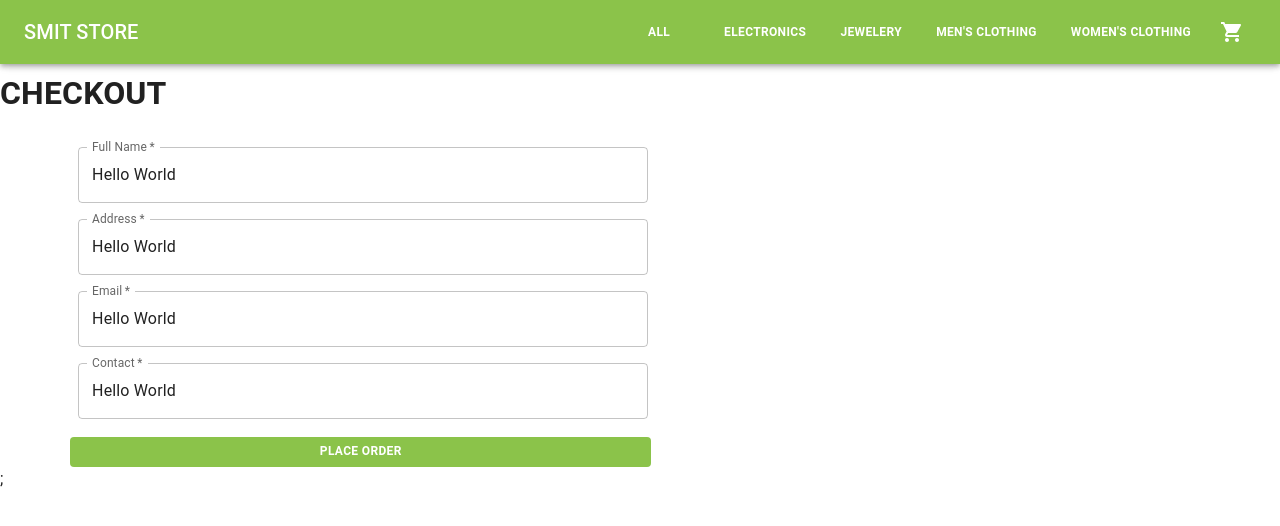
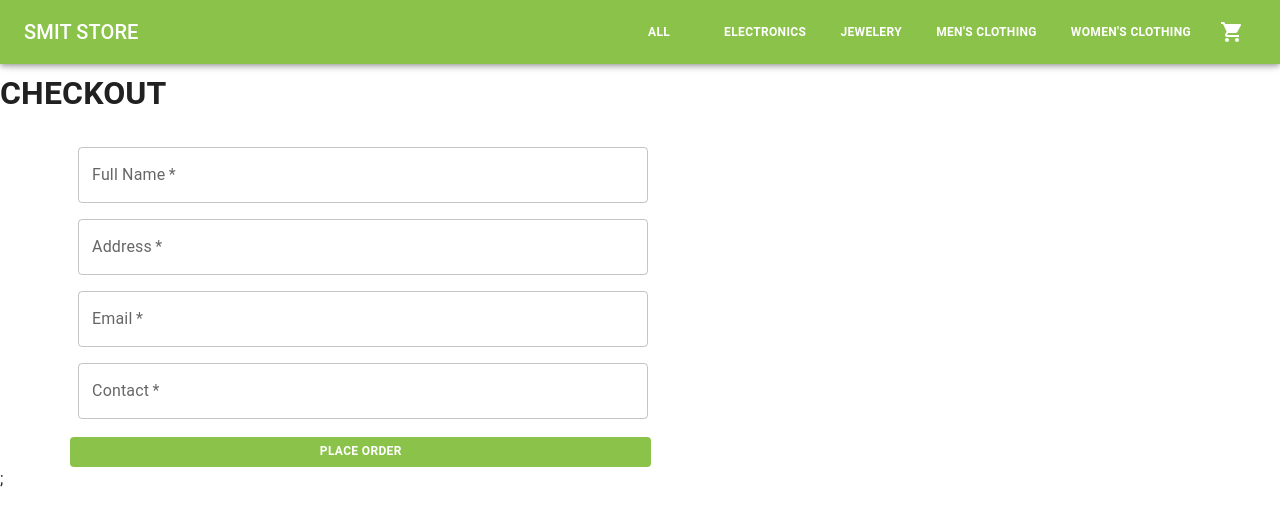
Before and after one commit to majidgeeks/Ecomm-self, a React (Create React App) app: page /checkout in a window 1280 px wide. Shown: the top 526 px of the page. Built offline with nearby package versions, Linux system fonts and the light colour scheme.

Commit message:
some changes

```diff
--- a/src/components/CheckOut.js
+++ b/src/components/CheckOut.js
@@ -1,14 +1,44 @@
 import DrawerAppBar from "./AppBar";
-import * as React from 'react';
+import React, {useState, useContext} from 'react';
 import Box from '@mui/material/Box';
 import TextField from '@mui/material/TextField';
 import Button from "@mui/material/Button";
+import CartContext from "../context/cart";
+import axios from "axios";
 
 
 
 
 
 const CheckOut = () => {
+
+  const[name, setName] = useState();
+  const[address, setAddress] = useState();
+  const[email, setEmail] = useState();
+  const[contact, setContact] = useState();
+
+  const {cart} = useContext(CartContext);
+
+
+  const placeOrder = () => {
+
+    const user = {
+      name,
+      address,
+      email,
+      contact
+    }
+
+    axios.post("http://localhost:3000/order",{
+      user,
+      cart
+    })
+    .then((res)=>console.log(res))
+    .catch((err)=>console.log(err))
+  }
+
+
+
     return(
 
         <div>
@@ -28,32 +58,32 @@ const CheckOut = () => {
       autoComplete="off"
     >
 
-<TextField className=''
+<TextField value={name} onChange={(e)=> setName(e.target.value)} className=''
           required
           id="outlined-required"
           label="Full Name"
-          defaultValue="Hello World"
+
         />
-        <TextField
+        <TextField value={address} onChange={(e)=> setAddress(e.target.value)}
           required
           id="outlined-required"
           label="Address"
-          defaultValue="Hello World"
+
         />
-        <TextField
+        <TextField value={email} onChange={(e)=> setEmail(e.target.value)}
           required
           id="outlined-required"
           label="Email"
-          defaultValue="Hello World"
+
         />
-        <TextField
+        <TextField value={contact} onChange={(e)=> setContact(e.target.value)}
           required
           id="outlined-required"
           label="Contact"
-          defaultValue="Hello World"
+
         />
 
-<Button  style={{backgroundColor:'#8bc34a', color:"#fff", width:'51%', marginTop:10, height:30 }} size='medium' >PLACE ORDER</Button>
+<Button onClick={placeOrder}  style={{backgroundColor:'#8bc34a', color:"#fff", width:'51%', marginTop:10, height:30 }} size='medium' >PLACE ORDER</Button>
     </Box>
 
             </div>
```
